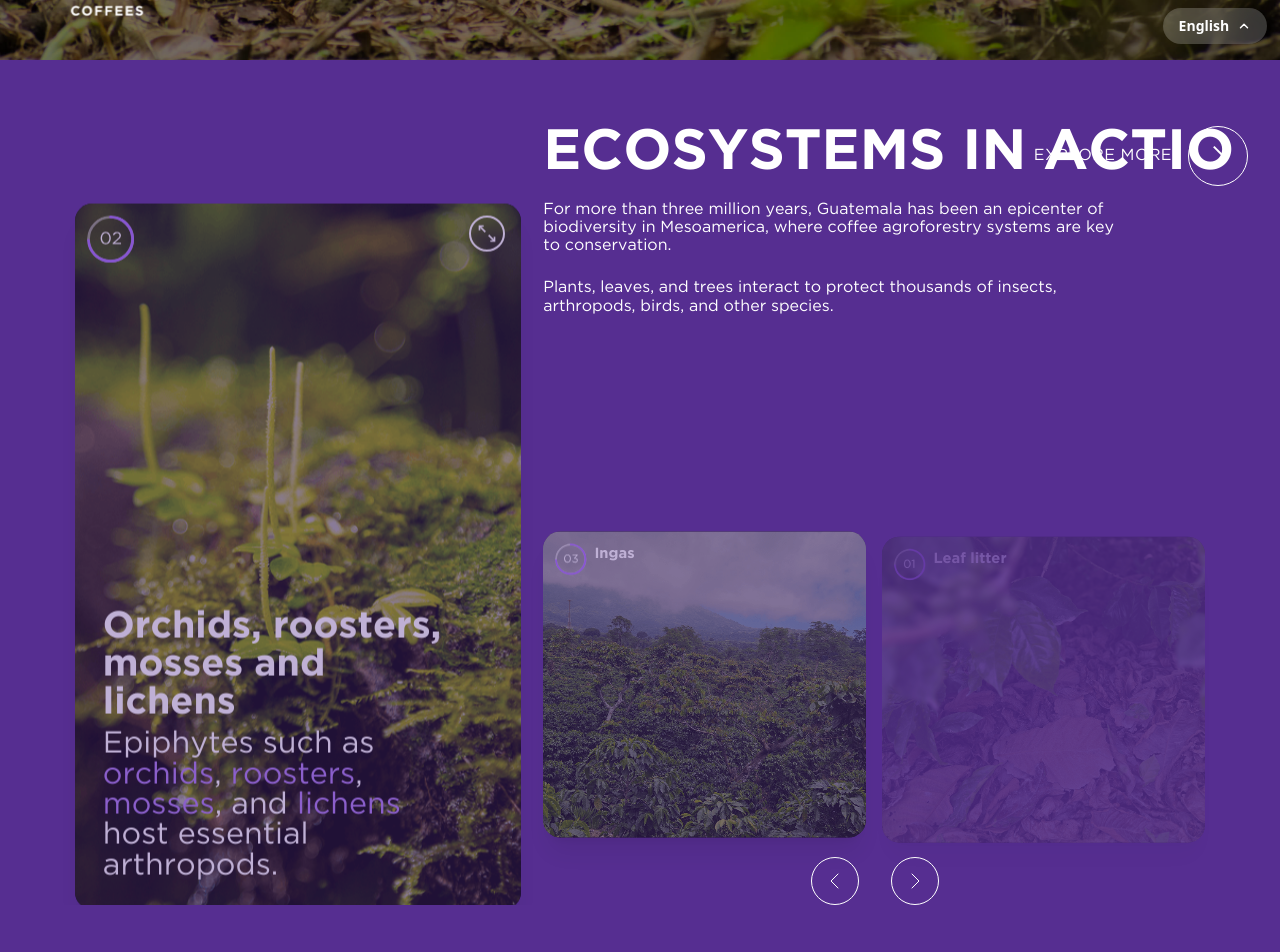
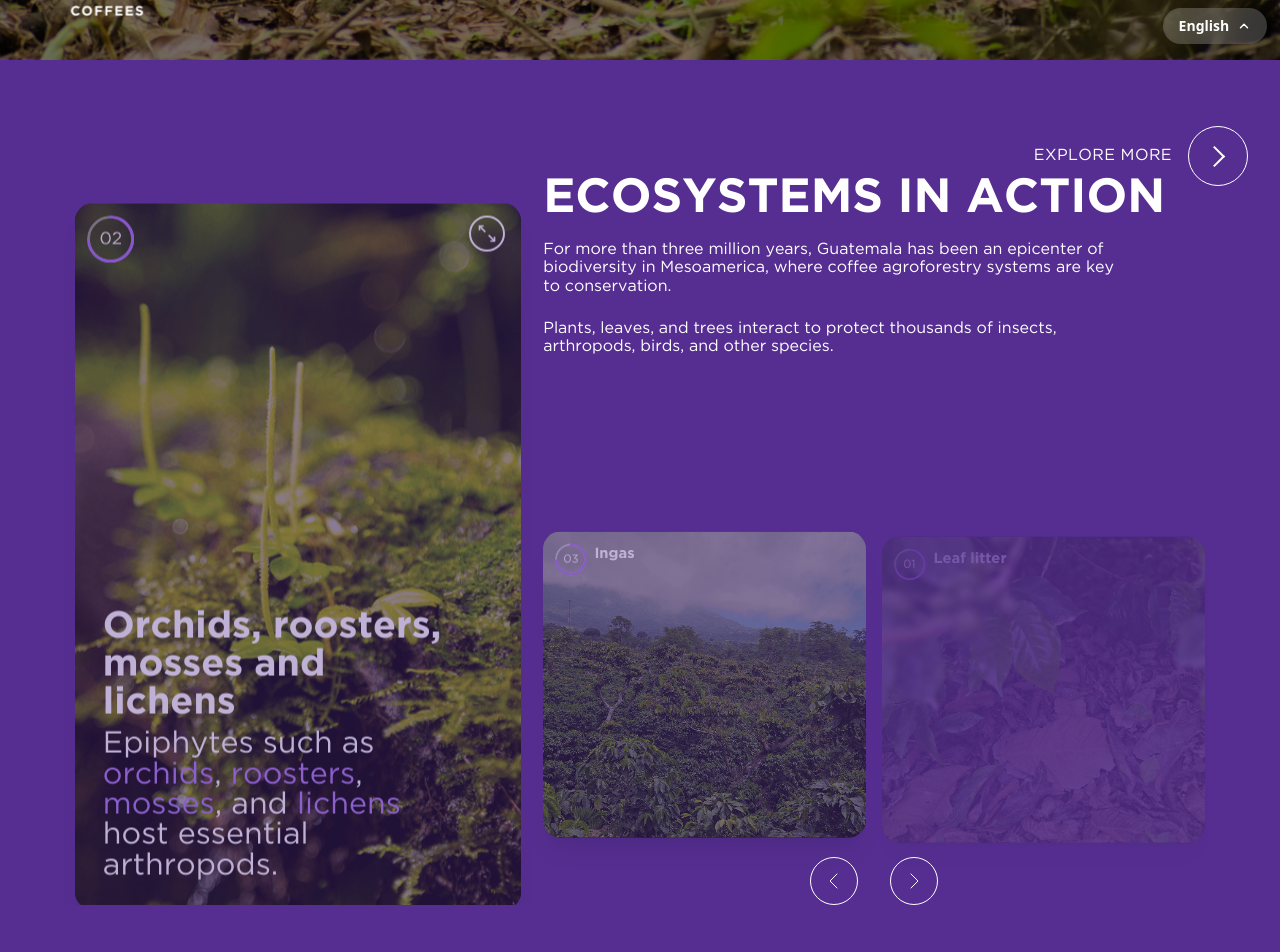
Before and after one commit to Alan4745/front-green-book, a React (Vite) app: page /c5 in a window 1280 px wide. Shown: the part 740-1692 px from the top of the page. Built offline with nearby package versions, Linux system fonts and the light colour scheme.

Commit message:
ajustar alineación vertical de texto y tarjetas en desktop de C5

```diff
--- a/src/components/C5/Section1C5.jsx
+++ b/src/components/C5/Section1C5.jsx
@@ -122,7 +122,7 @@ const Section1C5 = () => {
                                 <div className="grid w-full grid-cols-[27.875rem_41.375rem] items-end justify-center gap-[1.4rem]">
                                     <MotionDiv
                                         key={`${activeSlide.title}-${currentIndex}-desktop-featured`}
-                                        className="h-[44.125rem] w-[27.875rem] flex-shrink-0 justify-self-center"
+                                        className="h-[44.125rem] w-[27.875rem] flex-shrink-0 justify-self-center self-end"
                                         initial={{ opacity: 0, y: 12 }}
                                         animate={{ opacity: 1, y: 0 }}
                                         transition={{ duration: 0.45, ease: [0.22, 1, 0.36, 1] }}
@@ -137,9 +137,9 @@ const Section1C5 = () => {
 
                                     <div className="flex flex-col items-start self-end">
                                         <div className="grid h-[44.125rem] w-[41.375rem] grid-rows-[1fr_19.125rem]">
-                                            <div className="w-[41.375rem]">
+                                            <div className="w-[41.375rem] pt-[3.05rem]">
                                                 <h2
-                                                    className="mb-5 whitespace-nowrap text-[3.55rem] uppercase leading-[0.94]"
+                                                    className="mb-5 whitespace-nowrap text-[3rem] uppercase leading-[0.94]"
                                                     style={{ fontFamily: 'GothamBold' }}
                                                 >
                                                     {t('c5.section1.title')}
@@ -158,7 +158,7 @@ const Section1C5 = () => {
                                                 </p>
                                             </div>
 
-                                            <div className="mt-[1.25rem] flex w-[41.375rem] self-end items-end gap-[1rem]">
+                                            <div className="mt-[2.1rem] flex w-[41.375rem] self-end items-end gap-[1rem]">
                                                 {sideSlides.map((slide, index) => (
                                                     <MotionDiv
                                                         key={`${slide.title}-${currentIndex}-desktop-side-${index}`}
@@ -177,7 +177,7 @@ const Section1C5 = () => {
                                             </div>
                                         </div>
 
-                                        <div className="mt-6 flex w-[41.375rem] justify-center gap-8 pl-[0.1rem]">
+                                        <div className="mt-6 flex w-[41.375rem] justify-center gap-8">
                                             <button
                                                 type="button"
                                                 onClick={goPrev}
```
